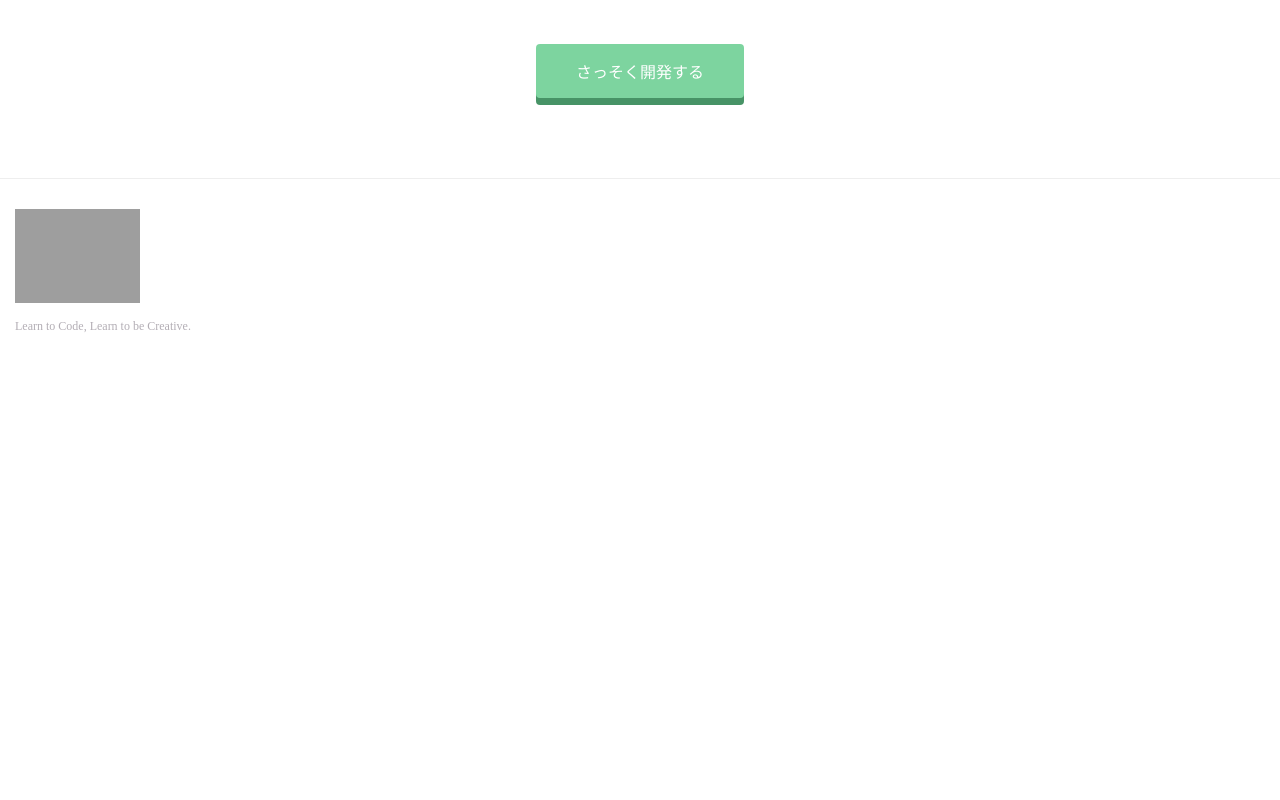
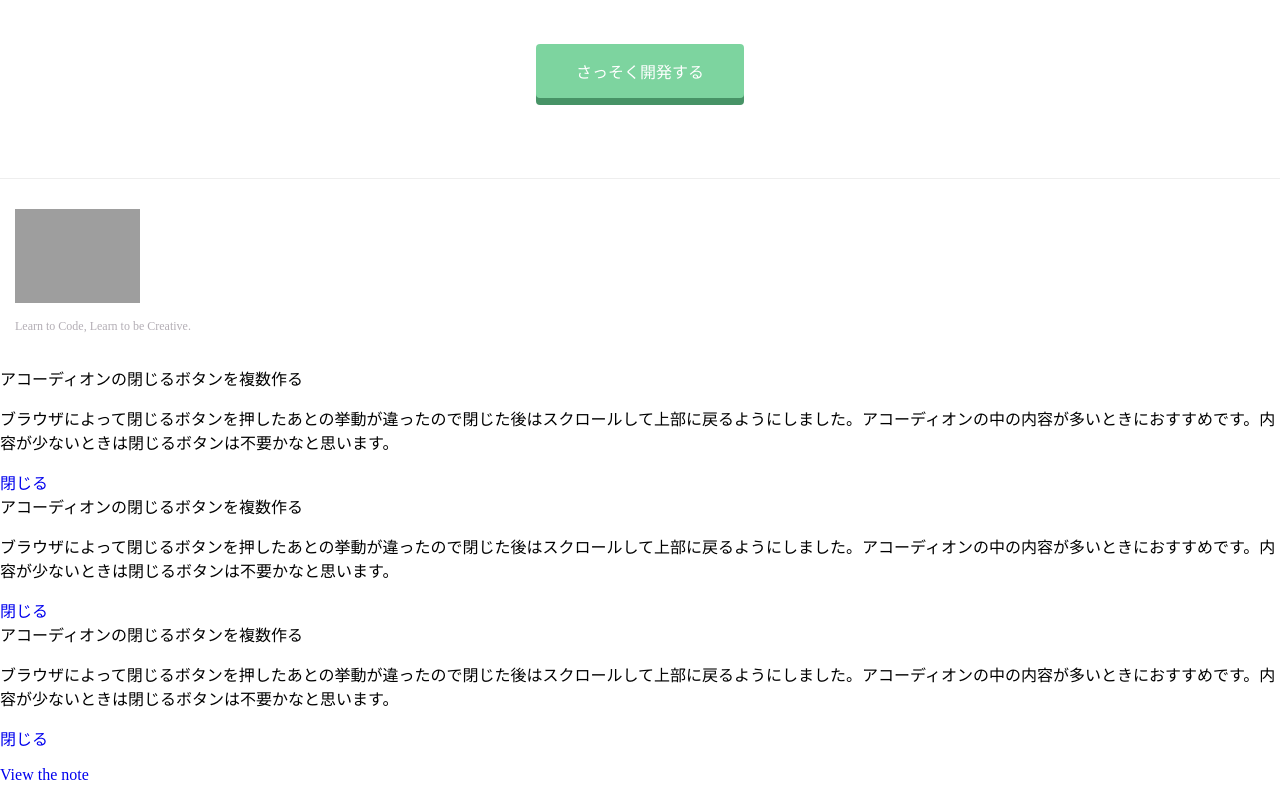
Before and after one commit to barsea/prog-8.publish-webpages, a plain HTML site: page index.html in a window 1280 px wide. Shown: the part 1448-2248 px from the top of the page. Before the commit the page ends 1814 px from the top, so only its background shows below. Drawn offline with Linux system fonts and the light colour scheme; grey boxes are pictures that could not be loaded.

Commit message:
アコーディオンボタンについて追記

```diff
--- a/index.html
+++ b/index.html
@@ -86,5 +86,45 @@
       <p>Learn to Code, Learn to be Creative.</p>
     </div>
   </footer>
+  <div class="section s_05">
+
+    <div class="accordion_one">
+      <div class="accordion_header" id="ac1">アコーディオンの閉じるボタンを複数作る<div class="i_box"><i class="one_i"></i></div></div>
+      <div class="accordion_inner">
+        <div class="box_one">
+          <p class="txt_a_ac">ブラウザによって閉じるボタンを押したあとの挙動が違ったので閉じた後はスクロールして上部に戻るようにしました。アコーディオンの中の内容が多いときにおすすめです。内容が少ないときは閉じるボタンは不要かなと思います。</p>
+        </div>
+        <div class="closeArea">
+          <div class="close_box"><a href="#ac1" class="close_btn">閉じる<div class="i_box"><i class="one_i"></i></div></a></div>
+        </div>
+      </div>
+    </div>
+
+    <div class="accordion_one">
+      <div class="accordion_header" id="ac2">アコーディオンの閉じるボタンを複数作る<div class="i_box"><i class="one_i"></i></div></div>
+      <div class="accordion_inner">
+        <div class="box_one">
+          <p class="txt_a_ac">ブラウザによって閉じるボタンを押したあとの挙動が違ったので閉じた後はスクロールして上部に戻るようにしました。アコーディオンの中の内容が多いときにおすすめです。内容が少ないときは閉じるボタンは不要かなと思います。</p>
+        </div>
+        <div class="closeArea">
+          <div class="close_box"><a href="#ac2" class="close_btn">閉じる<div class="i_box"><i class="one_i"></i></div></a></div>
+        </div>
+      </div>
+    </div>
+
+    <div class="accordion_one">
+      <div class="accordion_header" id="ac3">アコーディオンの閉じるボタンを複数作る<div class="i_box"><i class="one_i"></i></div></div>
+      <div class="accordion_inner">
+        <div class="box_one">
+          <p class="txt_a_ac">ブラウザによって閉じるボタンを押したあとの挙動が違ったので閉じた後はスクロールして上部に戻るようにしました。アコーディオンの中の内容が多いときにおすすめです。内容が少ないときは閉じるボタンは不要かなと思います。</p>
+        </div>
+        <div class="closeArea">
+          <div class="close_box"><a href="#ac3" class="close_btn">閉じる<div class="i_box"><i class="one_i"></i></div></a></div>
+        </div>
+      </div>
+    </div>
+
+    <p class="_a"><a href="https://125naroom.com/web/3046" target="_blank" class="link">View the note</a></p>
+  </div>
 </body>
 </html>
```
